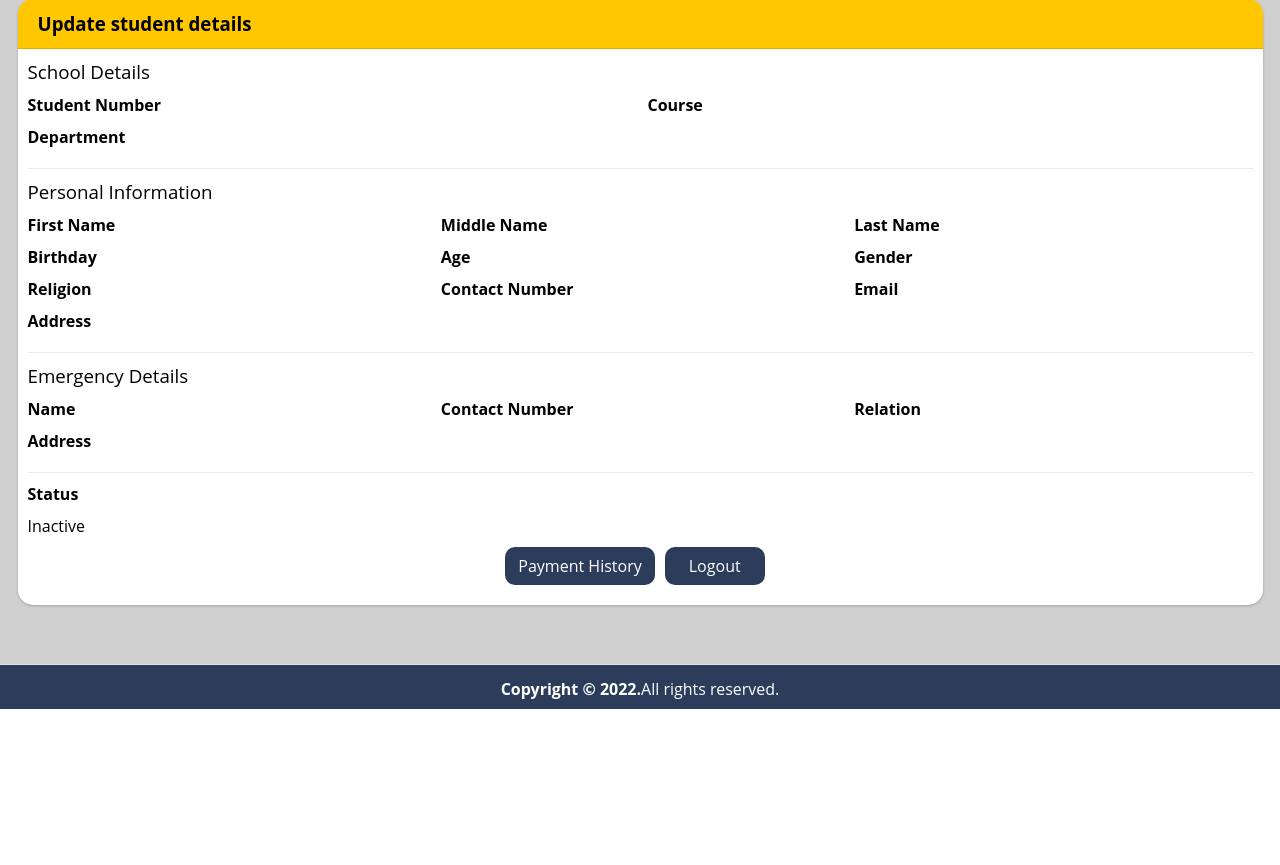
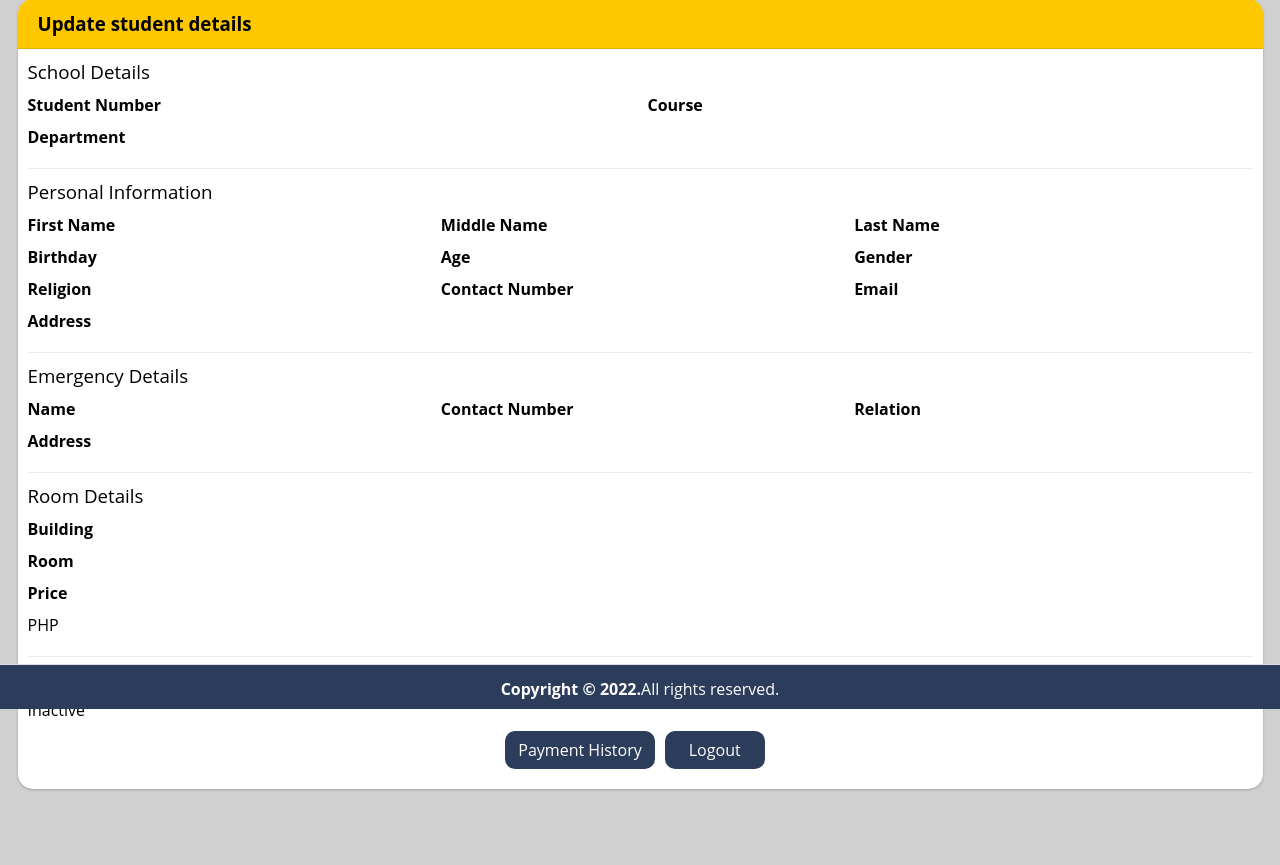
Before and after one commit to andi-nieves/prmsudms, a PHP site: page /my-account.php in a window 1280 px wide. Shown: the part 91-956 px from the top of the page. Before the commit the page ends 800 px from the top, so only its background shows below. Run offline with PHP 8.4, Linux system fonts and the light colour scheme; a user stored in the database is signed in; data comes from the database, SQL or seed files in the repository; data that the repository does not hold is empty; some libraries are stand-ins or nearby versions.

Commit message:
Add room details on student account page

```diff
--- a/my-account.php
+++ b/my-account.php
@@ -8,7 +8,7 @@
 if (!is_null($student_id)) {
     require_once 'classes/db_helper.php';
     $db = new db();
-    $student_data = $db->query("SELECT * FROM `student_list` WHERE email=:username", array(":username" => $student_id))[0] ?? null;
+    $student_data = $db->query("SELECT s.*, r.price, r.name as room_name, d.name as dorm_name FROM `student_list` as s LEFT JOIN `account_list` as a ON s.id = a.student_id LEFT JOIN `room_list` as r ON a.room_id = r.id LEFT JOIN `dorm_list` as d ON r.dorm_id = d.id WHERE s.email=:username ", array(":username" => $student_id))[0] ?? null;
     if (!is_null($student_data)) {
         $age = floor((time() - strtotime($student_data->birthdate)) / 31556926);
     }
@@ -31,6 +31,7 @@
                     <div class="card">
                         <div class="card-header">
                             <h3 class="card-title">Update student details</h3>
+                            <?php print_r($student_data) ?>
                         </div>
                         <div class="card-body">
                             <div class="details">
@@ -199,10 +200,43 @@
                                         </div>
                                     </div>
                                 </div>
+                                <div class="section">
+                                    <h3 class="m-b">Room Details</h3>
+                                    <div class="row">
+                                        <div class="col">
+                                            <div class="input-wrapper">
+                                                <div><span>Building</span></div>
+                                                <div class="view">
+                                                    <?php echo $student_data->dorm_name ?>
+                                                </div>
+                                            </div>
+                                        </div>
+                                    </div>
+                                    <div class="row">
+                                        <div class="col">
+                                            <div class="input-wrapper">
+                                                <div><span>Room</span></div>
+                                                <div class="view">
+                                                    <?php echo $student_data->room_name ?>
+                                                </div>
+                                            </div>
+                                        </div>
+                                    </div>
+                                    <div class="row">
+                                        <div class="col">
+                                            <div class="input-wrapper">
+                                                <div><span>Price</span></div>
+                                                <div class="view">
+                                                    PHP <?php echo $student_data->price ?>
+                                                </div>
+                                            </div>
+                                        </div>
+                                    </div>
+                                </div>
                                 <div class="input-wrapper">
                                     <div><span>Status</span></div>
                                     <div class="view">
-                                        <?php if($approved): ?>
+                                        <?php if ($approved): ?>
                                         <?php echo $student_data->status === "1" ? 'Active' : 'Inactive' ?>
                                         <?php else: ?>
                                         Pending
```
